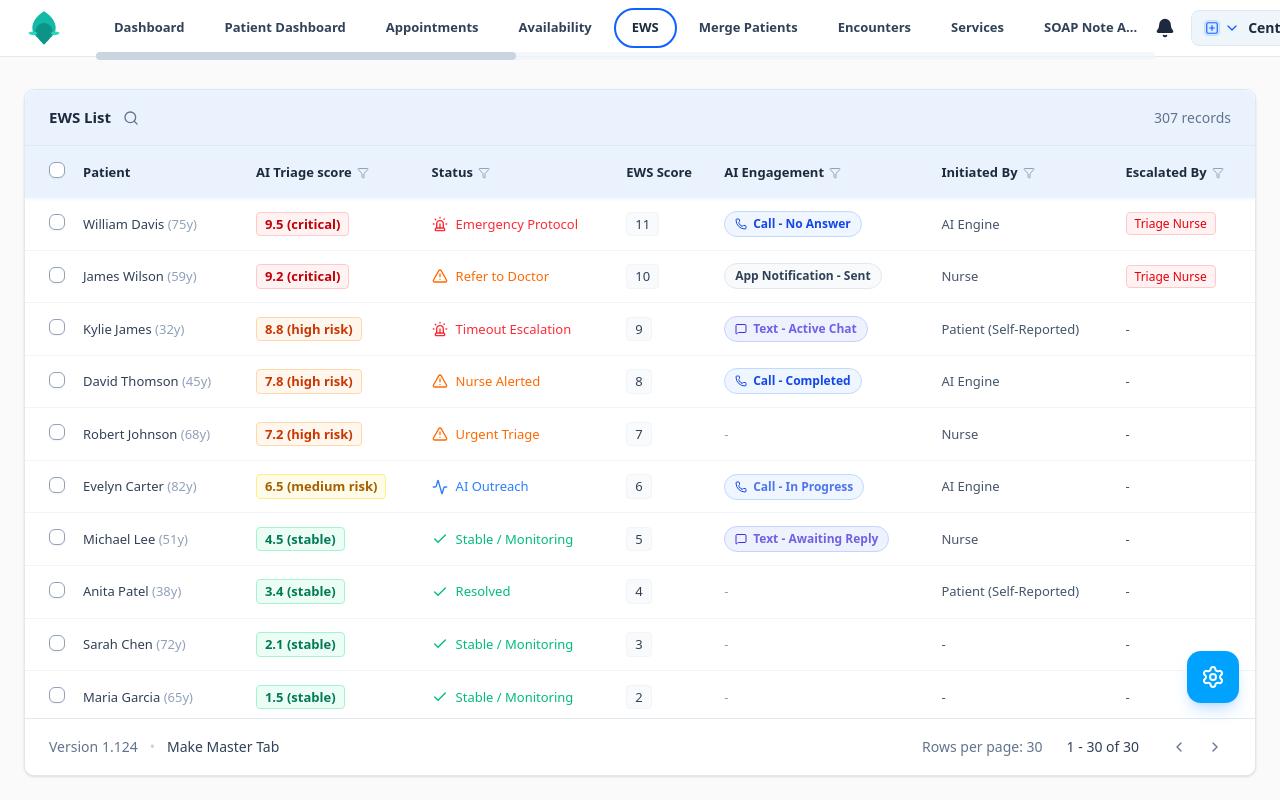
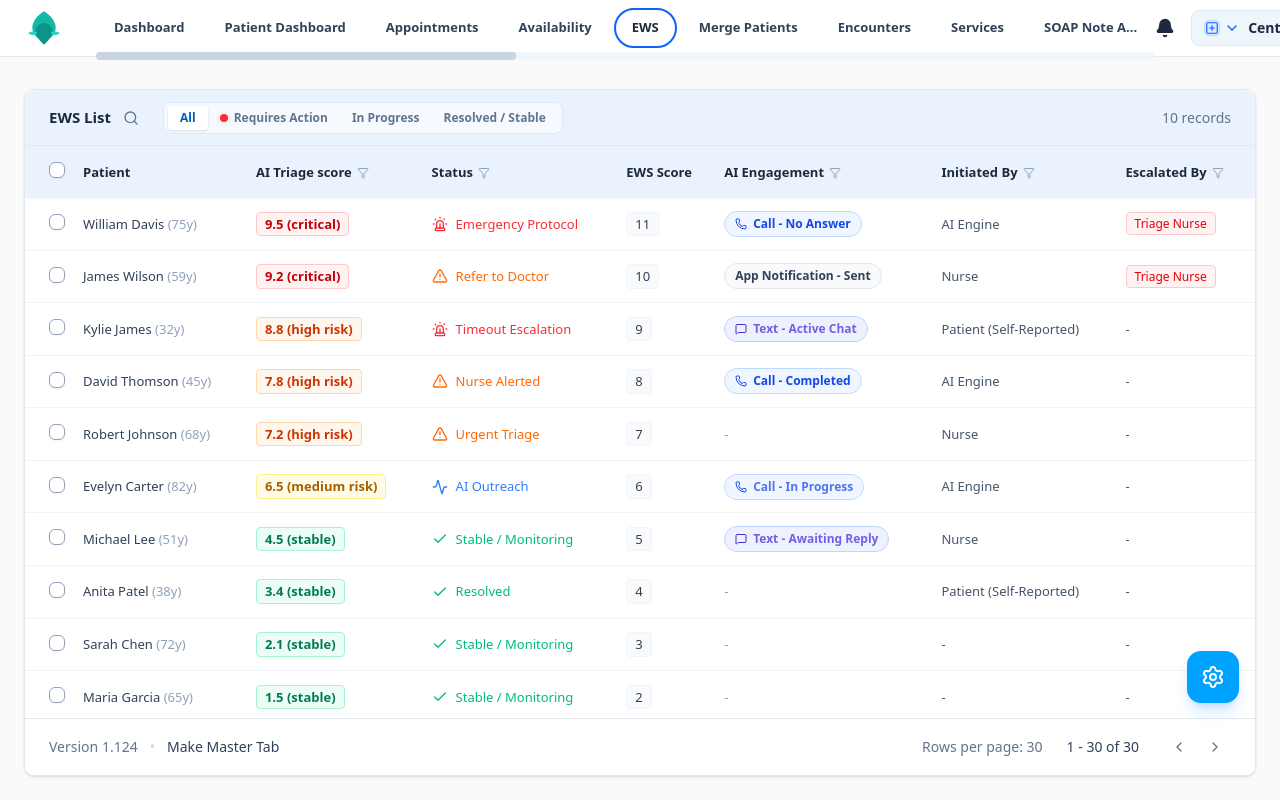
Before and after one commit to shahzaman900/chi-dha, a Next.js app: page / in a window 1280 px wide. Shown: the top 800 px of the page. Built offline with nearby package versions, Linux system fonts and the light colour scheme.

Commit message:
feat: Add patient filtering functionality to the table with status-based filters and dynamic record count.

```diff
--- a/components/patient-table.tsx
+++ b/components/patient-table.tsx
@@ -37,6 +37,29 @@ export function PatientTable() {
   const [contextMenuOpenId, setContextMenuOpenId] = useState<string | null>(null)
   const [menuPosition, setMenuPosition] = useState({ x: 0, y: 0 })
   const [timelineModalPatientId, setTimelineModalPatientId] = useState<string | null>(null)
+
+  // Filtering State
+  const [activeFilter, setActiveFilter] = useState<'all' | 'needs_action' | 'in_progress' | 'resolved'>('all')
+
+  const getFilteredPatients = () => {
+    let filtered = [...patients];
+
+    if (activeFilter === 'needs_action') {
+      filtered = filtered.filter(p =>
+        ["Emergency Protocol", "Timeout Escalation", "Urgent Triage", "AI Outreach"].includes(p.status)
+      );
+    } else if (activeFilter === 'in_progress') {
+      filtered = filtered.filter(p =>
+        ["Nurse Alerted", "Refer to Doctor"].includes(p.status)
+      );
+    } else if (activeFilter === 'resolved') {
+      filtered = filtered.filter(p =>
+        ["Resolved", "Stable / Monitoring"].includes(p.status)
+      );
+    }
+
+    return filtered.sort((a, b) => (b.aiTriageScore || 0) - (a.aiTriageScore || 0));
+  }
 
   const handleRowClick = (e: React.MouseEvent, id: string) => {
     // Only select if they specifically clicked the checkbox or if it's not a context menu interaction
@@ -94,14 +117,47 @@ export function PatientTable() {
   return (
     <div className="flex-1 flex flex-col overflow-hidden bg-white w-full h-full relative" onClick={() => setContextMenuOpenId(null)}>
 
-      {/* Darker Header Above Table */}
+      {/* Darker Header Above Table with Filters */}
       <div className="bg-[#eaf3fd] h-14 border-b border-[#dce9f8] flex items-center justify-between px-6 rounded-t-lg shrink-0 w-full">
-        <div className="flex items-center gap-3">
-          <h2 className="font-bold text-slate-800 text-[15px]">EWS List</h2>
-          <Search className="h-4 w-4 text-slate-500 cursor-pointer hover:text-slate-700 transition" />
+        <div className="flex items-center gap-6">
+          <div className="flex items-center gap-3">
+            <h2 className="font-bold text-slate-800 text-[15px]">EWS List</h2>
+            <Search className="h-4 w-4 text-slate-500 cursor-pointer hover:text-slate-700 transition" />
+          </div>
+
+          <div className="h-8 flex items-center bg-white/60 border border-brand-100 rounded-md p-1">
+            <button
+              onClick={(e) => { e.stopPropagation(); setActiveFilter('all'); }}
+              className={`px-3 py-1 text-xs font-semibold rounded ${activeFilter === 'all' ? 'bg-white text-brand-700 shadow-sm' : 'text-slate-500 hover:text-slate-700'}`}
+            >
+              All
+            </button>
+            <button
+              onClick={(e) => { e.stopPropagation(); setActiveFilter('needs_action'); }}
+              className={`px-3 py-1 text-xs font-semibold rounded flex items-center gap-1.5 ${activeFilter === 'needs_action' ? 'bg-red-50 text-red-700 shadow-sm border border-red-100' : 'text-slate-500 hover:text-slate-700'}`}
+            >
+              <span className="relative flex h-2 w-2">
+                <span className="animate-ping absolute inline-flex h-full w-full rounded-full bg-red-400 opacity-75"></span>
+                <span className="relative inline-flex rounded-full h-2 w-2 bg-red-500"></span>
+              </span>
+              Requires Action
+            </button>
+            <button
+              onClick={(e) => { e.stopPropagation(); setActiveFilter('in_progress'); }}
+              className={`px-3 py-1 text-xs font-semibold rounded ${activeFilter === 'in_progress' ? 'bg-orange-50 text-orange-700 shadow-sm border border-orange-100' : 'text-slate-500 hover:text-slate-700'}`}
+            >
+              In Progress
+            </button>
+            <button
+              onClick={(e) => { e.stopPropagation(); setActiveFilter('resolved'); }}
+              className={`px-3 py-1 text-xs font-semibold rounded ${activeFilter === 'resolved' ? 'bg-emerald-50 text-emerald-700 shadow-sm border border-emerald-100' : 'text-slate-500 hover:text-slate-700'}`}
+            >
+              Resolved / Stable
+            </button>
+          </div>
         </div>
-        <div className="text-slate-500 text-sm">
-          307 records
+        <div className="text-slate-500 text-sm font-medium">
+          {getFilteredPatients().length} records
         </div>
       </div>
 
@@ -122,9 +178,7 @@ export function PatientTable() {
             </TableRow>
           </TableHeader>
           <TableBody>
-            {[...patients]
-              .sort((a, b) => (b.aiTriageScore || 0) - (a.aiTriageScore || 0))
-              .map((patient: Patient) => {
+            {getFilteredPatients().map((patient: Patient) => {
               const isSelected = selectedPatientId === patient.id;
               const isMenuOpen = contextMenuOpenId === patient.id;
 
```
